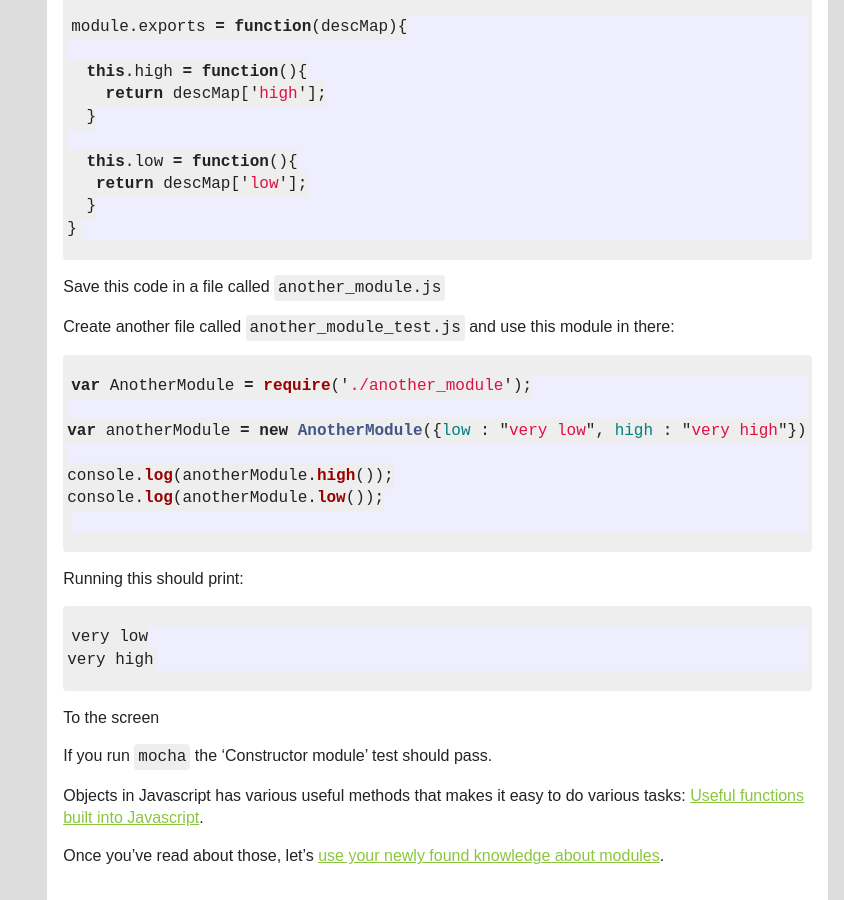
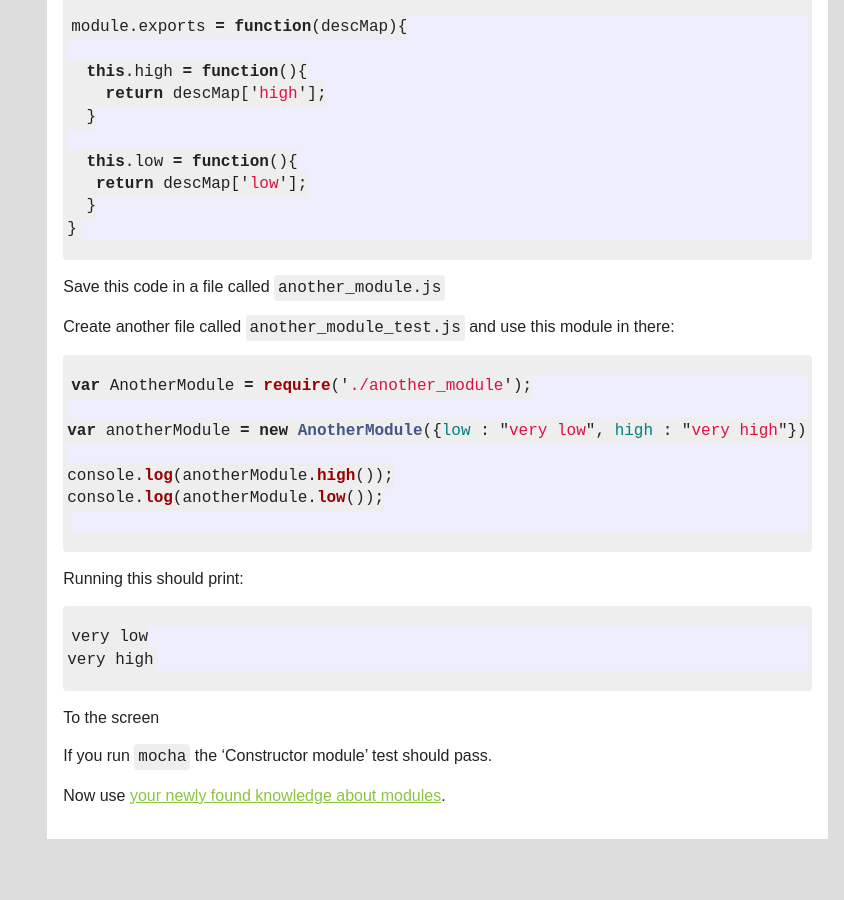
Before and after one commit to zimmat/Node-Tutorial, a Jekyll site: the page built from node-tutorial/modules.md, in a window 1280 px wide and 900 px high, scrolled down 1281 px. Shown: the whole window, without its empty margins (436-1280 px from the left). Built offline with Jekyll 4.4.1, drawn with Linux system fonts in a browser that asks for light colours; after the commit the page ends 2120 px from its top, so only the background shows below that; some of the changed text lies outside the part shown.

Commit message:
added links between pages

```diff
--- a/_includes/footer.html
+++ b/_includes/footer.html
@@ -21,11 +21,10 @@
               <a href="{{ site.baseurl }}/node-tutorial/print.html" {% if page.url == "/node-tutorial/print.html" %}class = "active"{% endif %}>Print users</a>
             </li>
             <li>
+              <a href="{{ site.baseurl }}/node-tutorial/useful-functions-built-into-javascript.html" {% if page.url == "/node-tutorial/useful-functions-built-into-javascript.html" %}class = "active"{% endif %}>Useful functions built into Javascript</a>
+            </li>
+            <li>
                 <a href="{{ site.baseurl }}/node-tutorial/modules.html" {% if page.url == "/node-tutorial/modules.html" %}class = "active"{% endif %}>Modules</a>
-          </li>
-
-          <li>
-            <a href="{{ site.baseurl }}/node-tutorial/useful-functions-built-into-javascript.html" {% if page.url == "/node-tutorial/useful-functions-built-into-javascript.html" %}class = "active"{% endif %}>Useful functions built into Javascript</a>
             </li>
             <li>
                 <a href="{{ site.baseurl }}/node-tutorial/lets-get-modular.html" {% if page.url == "/node-tutorial/lets-get-modular.html" %}class = "active"{% endif %}>Let's get modular</a>
--- a/node-tutorial/modules.md
+++ b/node-tutorial/modules.md
@@ -90,6 +90,6 @@ To the screen
 
 If you run `mocha` the 'Constructor module' test should pass.
 
-Objects in Javascript has various useful methods that makes it easy to do various tasks: [Useful functions built into Javascript](useful-functions-built-into-javascript.html).
 
-Once you've read about those, let's [use your newly found knowledge about modules](lets-get-modular.html).
+
+Now use [your newly found knowledge about modules](lets-get-modular.html).
```
Also changed, not shown: node-tutorial/filter.md (+2 -0 lines), node-tutorial/print.md (+2 -0 lines). Lines whose indentation alone changed are shown as unchanged.
